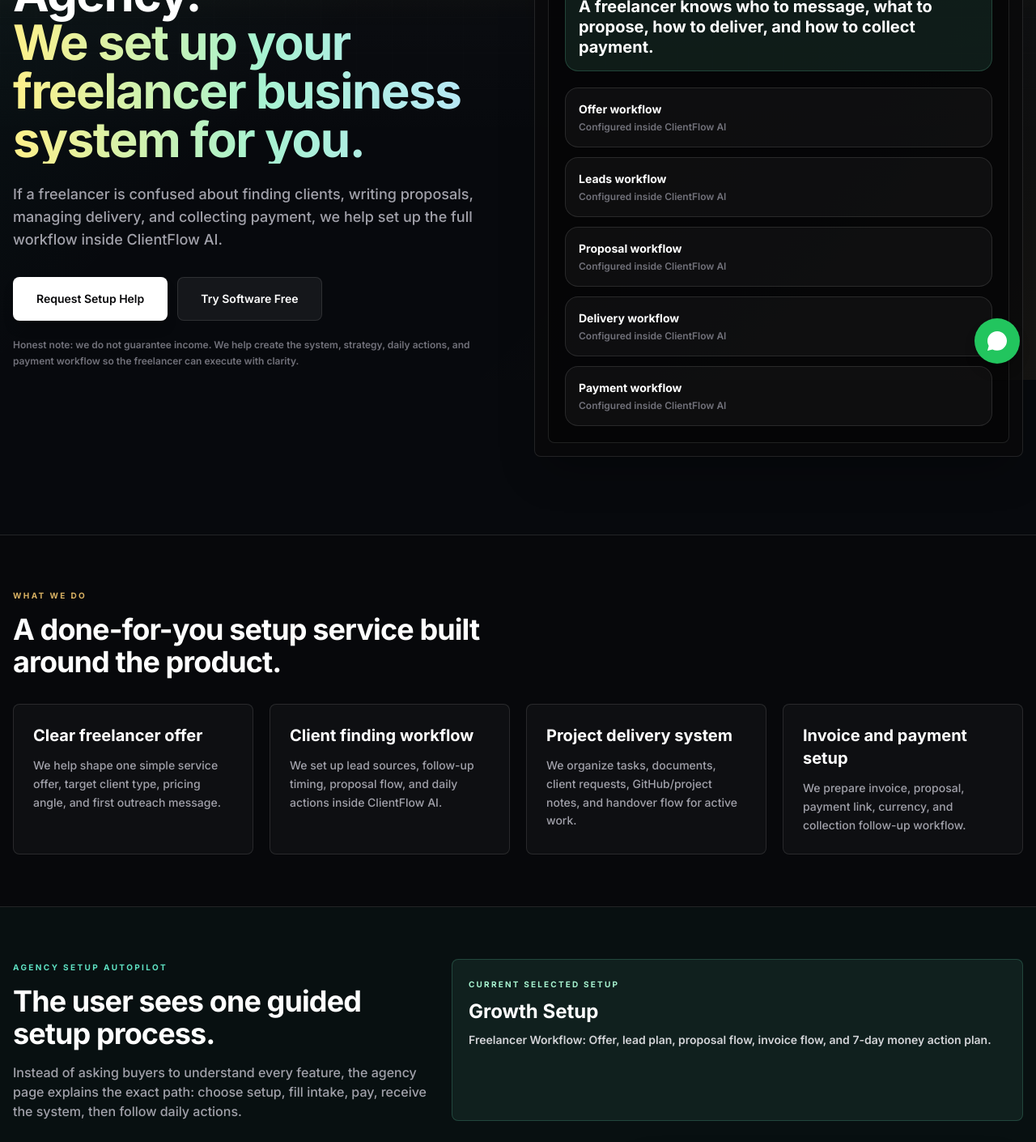
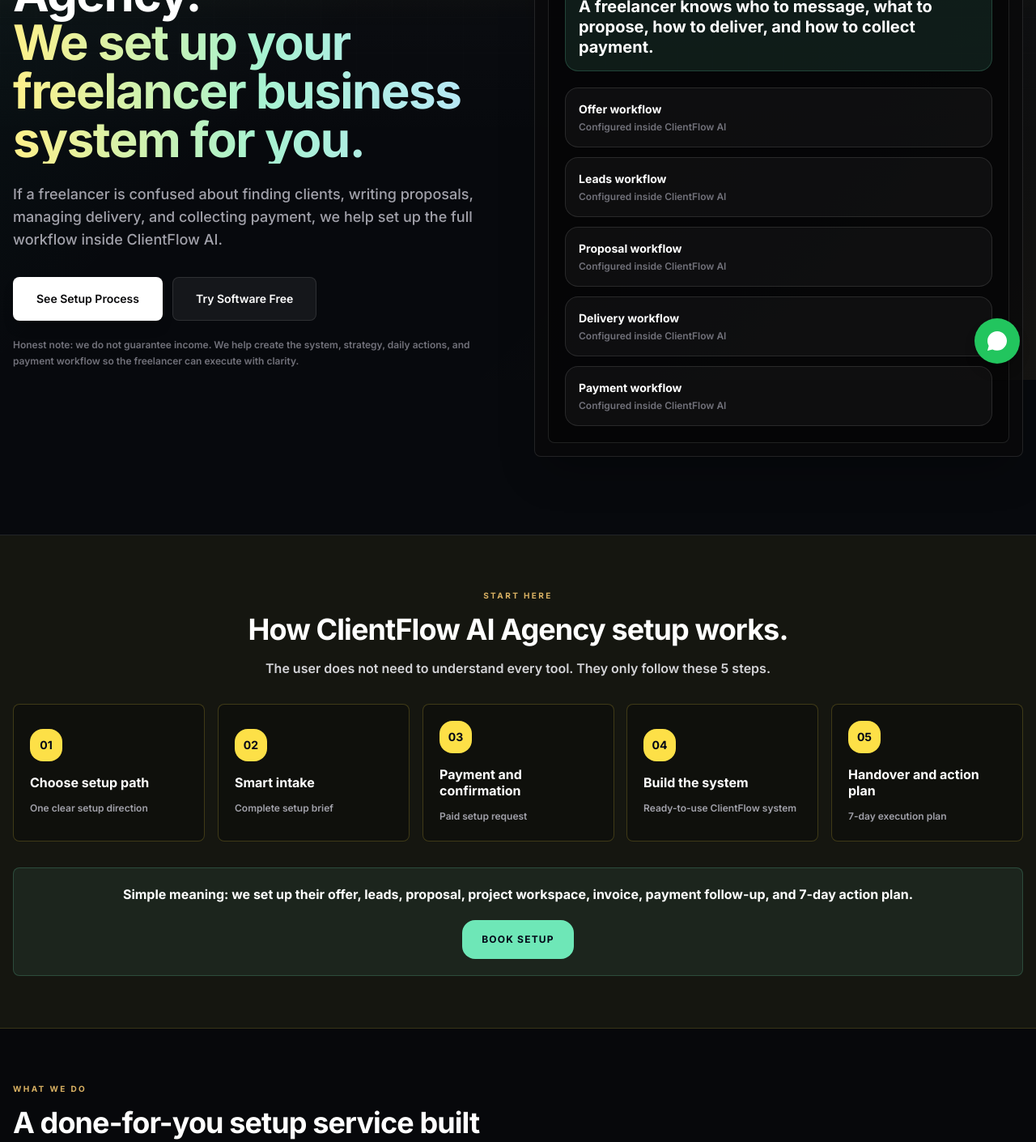
Before and after one commit to AshieqAhamed27/invoicepro, a React (Vite) app in the folder invoicepro/frontend/: page /agency in a window 1280 px wide. Shown: the part 331-1741 px from the top of the page at 81% size. Built offline with nearby package versions, Linux system fonts and the light colour scheme; no server answers.

Commit message:
Clarify agency setup process with visible guided flow

```diff
--- a/invoicepro/frontend/src/pages/AgencyServices.jsx
+++ b/invoicepro/frontend/src/pages/AgencyServices.jsx
@@ -365,9 +365,13 @@ export default function AgencyServices() {
               </p>
 
               <div className="mt-8 flex flex-col gap-3 sm:flex-row">
-                <Link to="/contact" className="btn btn-primary px-7 py-4 text-center text-sm">
-                  Request Setup Help
-                </Link>
+                <button
+                  type="button"
+                  onClick={() => document.getElementById('agency-setup-process')?.scrollIntoView({ behavior: 'smooth', block: 'start' })}
+                  className="btn btn-primary px-7 py-4 text-center text-sm"
+                >
+                  See Setup Process
+                </button>
                 <Link to={softwarePath} className="btn btn-secondary px-7 py-4 text-center text-sm">
                   {softwareLabel}
                 </Link>
@@ -407,6 +411,53 @@ export default function AgencyServices() {
           </div>
         </section>
 
+        <section id="agency-setup-process" className="border-b border-yellow-300/15 bg-yellow-300/[0.06] py-14 sm:py-16">
+          <div className="container-custom">
+            <div className="mx-auto max-w-3xl text-center">
+              <p className="text-[10px] font-black uppercase tracking-[0.24em] text-yellow-300">Start here</p>
+              <h2 className="mt-3 text-3xl font-black tracking-tight text-white sm:text-4xl">
+                How ClientFlow AI Agency setup works.
+              </h2>
+              <p className="mt-4 text-sm font-semibold leading-relaxed text-zinc-300 sm:text-base">
+                The user does not need to understand every tool. They only follow these 5 steps.
+              </p>
+            </div>
+
+            <div className="mt-8 grid gap-4 md:grid-cols-5">
+              {agencyAutomationSteps.map((step) => (
+                <button
+                  key={step.id}
+                  type="button"
+                  onClick={() => {
+                    setActiveAutomationStep(step.id);
+                    document.getElementById('agency-setup-details')?.scrollIntoView({ behavior: 'smooth', block: 'start' });
+                  }}
+                  className="rounded-[1.5rem] border border-yellow-300/20 bg-black/25 p-5 text-left transition-all hover:-translate-y-1 hover:border-yellow-300/40 hover:bg-yellow-300/[0.08]"
+                >
+                  <span className="flex h-10 w-10 items-center justify-center rounded-2xl bg-yellow-300 text-sm font-black text-slate-950">
+                    {step.step}
+                  </span>
+                  <h3 className="mt-4 text-base font-black leading-tight text-white">{step.title}</h3>
+                  <p className="mt-3 text-xs font-semibold leading-relaxed text-zinc-400">{step.output}</p>
+                </button>
+              ))}
+            </div>
+
+            <div className="mt-8 rounded-[1.5rem] border border-emerald-300/20 bg-emerald-300/[0.08] p-5 text-center">
+              <p className="text-base font-black text-white">
+                Simple meaning: we set up their offer, leads, proposal, project workspace, invoice, payment follow-up, and 7-day action plan.
+              </p>
+              <button
+                type="button"
+                onClick={() => document.getElementById('agency-booking')?.scrollIntoView({ behavior: 'smooth', block: 'start' })}
+                className="mt-5 rounded-2xl bg-emerald-300 px-6 py-4 text-xs font-black uppercase tracking-widest text-slate-950 transition-all hover:bg-emerald-200 active:scale-[0.98]"
+              >
+                Book Setup
+              </button>
+            </div>
+          </div>
+        </section>
+
         <section className="border-b border-white/5 bg-zinc-950/45 py-14 sm:py-16">
           <div className="container-custom">
             <div className="max-w-2xl">
@@ -427,7 +478,7 @@ export default function AgencyServices() {
           </div>
         </section>
 
-        <section className="border-b border-white/5 bg-emerald-400/[0.035] py-14 sm:py-16">
+        <section id="agency-setup-details" className="border-b border-white/5 bg-emerald-400/[0.035] py-14 sm:py-16">
           <div className="container-custom">
             <div className="mb-8 grid gap-5 lg:grid-cols-[minmax(0,0.85fr)_minmax(0,1.15fr)] lg:items-end">
               <div>
```
